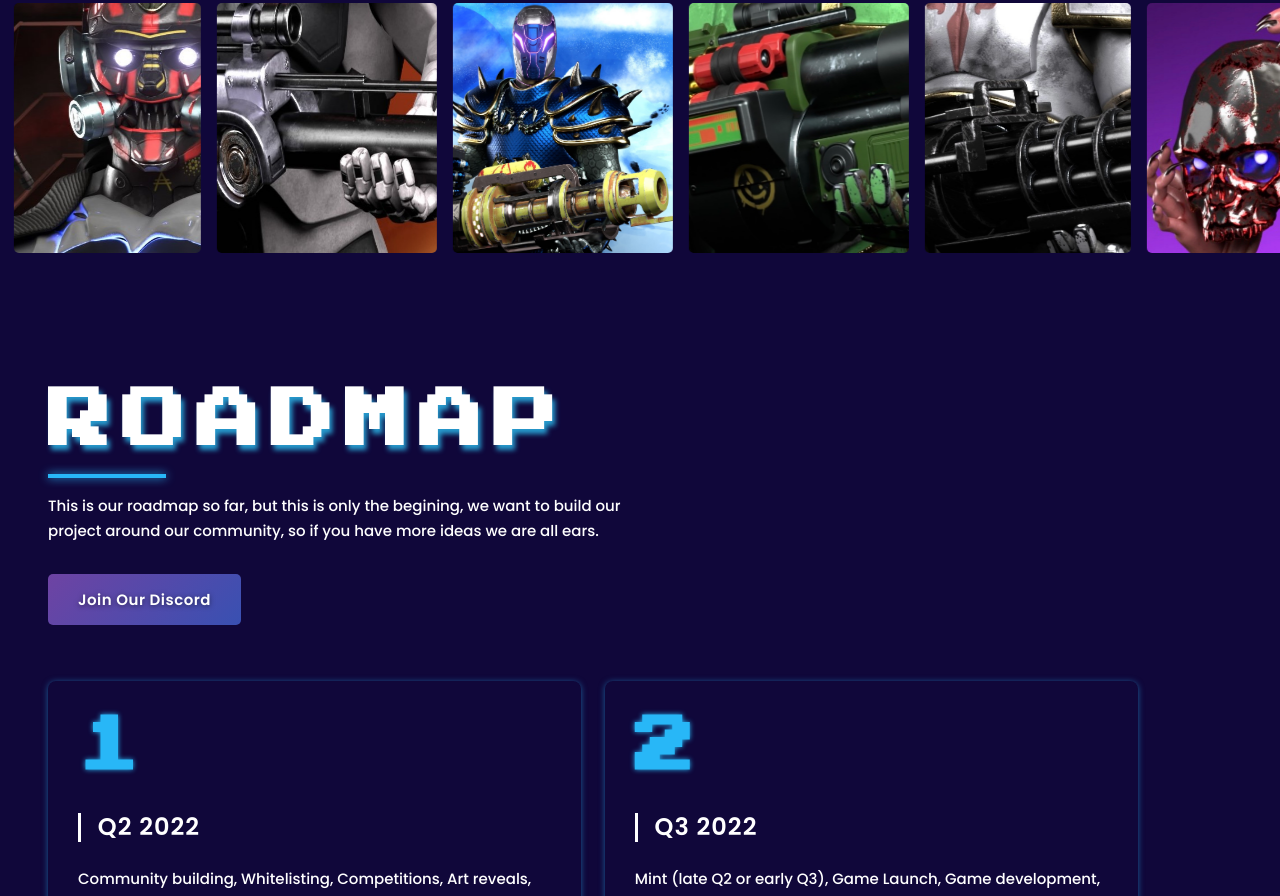
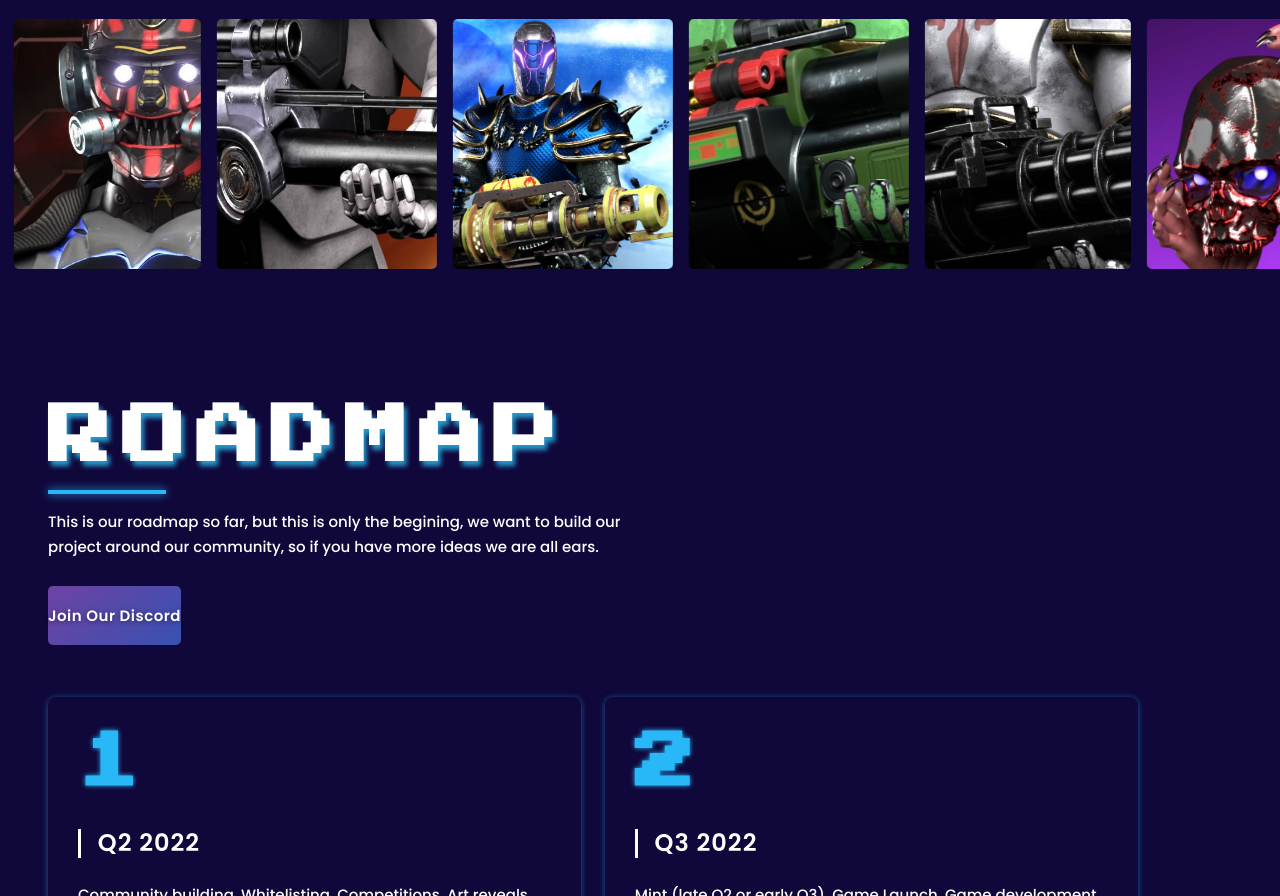
Before and after one commit to mutant46/thenftpeople, a plain HTML site: page index.html in a window 1280 px wide. Shown: the part 1904-2800 px from the top of the page. Drawn offline with Linux system fonts and the light colour scheme; files whose address does not match are found by name.

Commit message:
horizontal scrollbar removed

```diff
--- a/index.html
+++ b/index.html
@@ -348,7 +348,7 @@
         <div class="col-md-12">
           <h2 class="site-heading underline mb-4">roadmap</h2>
         </div>
-        <div class="col-md-6" data-aos="">
+        <div class="col-md-6">
           <p class="mb-4 mb-md-5">
             This is our roadmap so far, but this is only the begining, we want to
             build our project around our community, so if you have more ideas we are
--- a/js/main.js
+++ b/js/main.js
@@ -44,7 +44,7 @@ $(document).ready(() => {
     event.preventDefault();
   });
 
-  // info : navbar-collapse
+  // info : navbar-collapse on link click
   $(".navbar .nav-link").each((index, link) => {
     $(link).on("click", () => {
       if ($(".navbar-collapse").hasClass("show")) {
@@ -53,6 +53,12 @@ $(document).ready(() => {
     });
   });
 
+  // info : navbar-collapse on logo click
+  $(".navbar-brand").on("click", () => {
+    if ($(".navbar-collapse").hasClass("show")) {
+      $(".navbar-collapse").removeClass("show");
+    }
+  });
   // info : timeline animtion
   var t1 = anime.timeline({
     easing: "cubicBezier(.5, .05, .1, .3)",
--- a/scss/_buttons.scss
+++ b/scss/_buttons.scss
@@ -1,7 +1,8 @@
 .hero-btn,
 .hero-btn-outline {
-    width: max-content;
-    padding: 1em 2em;
+    width: 180px;
+    text-align: center;
+    padding: 1.25em 0em;
     color: white;
     font-family: poppins-semibold;
     letter-spacing: 0.5px;
@@ -9,6 +10,10 @@
     border-radius: 5px;
     margin-top: 1.5em;
     text-shadow: 0px 1px 5px rgba(0, 0, 0, 0.5);
+
+    @include tablet {
+        padding: 1em 0em;
+    }
 }
 
 .hero-btn {
@@ -19,20 +24,17 @@
         color: white;
         animation: gradient 4s ease infinite;
     }
-
-    @include tablet {
-        padding: 1em 1.5em;
-    }
 }
 
 .hero-btn-outline {
     opacity: 0;
-    border: 0.5px solid whitesmoke;
+    background-color: white;
     transition: all 0.6s ease;
     font-weight: bold;
+    color: #6e43a3;
     text-shadow: 1px 1px 10px rgba(110, 67, 163, 0.5);
     &:hover {
-        background-color: white;
-        color: #6e43a3;
+        background-color: $special-color;
+        color: white;
     }
 }
--- a/scss/_typography.scss
+++ b/scss/_typography.scss
@@ -30,6 +30,10 @@ p,
   font-size: 15px;
   line-height: 2.25;
   font-family: poppins-semibold;
+
+  @include mobile {
+    font-size: 14px;
+  }
 }
 
 h2,
```
Also changed, not shown: css/style.css, 1 other file.
